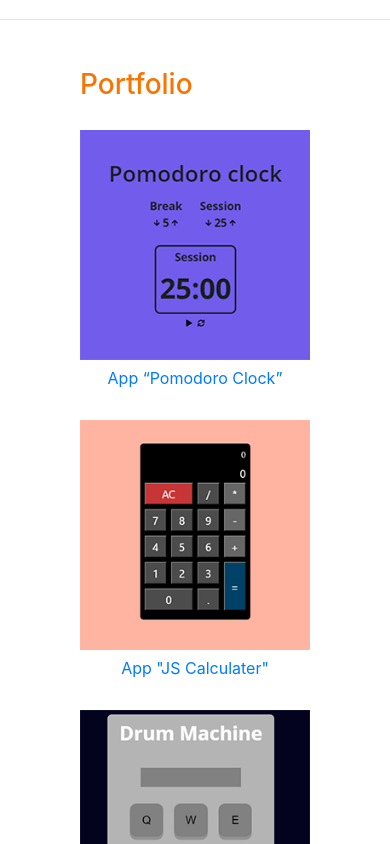
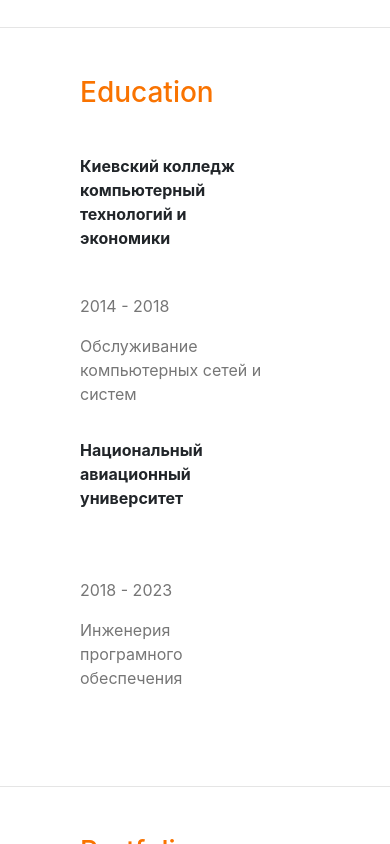
Before and after one commit to Aleksandr130402/portfolio, a React (Create React App) app in the folder client/: page / in a window 390 px wide. Shown: the part 1560-2404 px from the top of the page. Built offline with nearby package versions, Linux system fonts and the light colour scheme.

Commit message:
Added Education component and mended contact form width

```diff
--- a/client/src/App.js
+++ b/client/src/App.js
@@ -2,6 +2,7 @@
 import Navigation from './Navigation';
 import Header from './Header';
 import Skills from './Skills';
+import Education from './Education';
 import Portfolio from './Portfolio';
 import Contact from './Contact';
 
@@ -14,6 +15,8 @@
           <hr/>
           <Skills/>
           <hr/>
+          <Education/>
+          <hr/>
           <Portfolio/>
           <hr/>
           <Contact/>
--- a/client/src/Contact.css
+++ b/client/src/Contact.css
@@ -56,6 +56,11 @@
     display: block;
 }
 
+@media (max-width: 767px) {
+    .contact-about {
+        width: 260px;
+    }
+}
 @media (max-width: 991px) {
     .contact-text {
         margin-top: 2em;
--- a/client/src/Contact.js
+++ b/client/src/Contact.js
@@ -70,6 +70,7 @@
                     <div className="contact-title">
                         <h3>Contact</h3>
                     </div>
+                    <div className="contact-about">
                         <div className="contact-text">
                             <p>Работаете над каким-нибудь классным проектом? Есть работа для меня? Просто напишите мне.</p>
                         </div>
@@ -91,7 +92,7 @@
                                 <button type="submit" className="btn btn-secondary btn-block">Send</button>
                             </form>
                         </div>
-
+                    </div>
                 </div>
             </div>
         )
--- /dev/null
+++ b/client/src/Education.css
@@ -0,0 +1,41 @@
+.education {
+    margin: 2em 4em 4em;
+    padding: 1em;
+    position: relative;
+
+   }
+
+.education-title {
+    color: #F97300;
+    margin-bottom: 1em;
+}
+
+.education dt {
+    height: 60px;
+    margin-bottom: 1em;
+}
+
+
+.education dd {
+    color:#767676;
+}
+
+@media (max-width: 991px) {
+    .education-about {
+        margin-top: 5em;
+    }
+
+    .education dl {
+        width: 190px;
+    }
+}
+
+@media (max-width: 767px) {
+    .education dt {
+        margin-top: 1em;
+    }
+
+    .education dd {
+        margin-bottom: 1em;
+    }
+}
--- /dev/null
+++ b/client/src/Education.js
@@ -0,0 +1,33 @@
+import React, {Component} from 'react'
+import './Education.css'
+
+export default class Education extends Component {
+    render() {
+        return (
+            <div className="education" id="aducation">
+		        <h3 className="education-title"> Education </h3>
+                <div className="row">
+                    <div className="col-lg-4 col-md-4 col-sm-12">
+                    <dl>
+                    <dt> Киевский колледж компьютерный технологий и экономики </dt>
+                        <div className="education-about">
+                        <dd> 2014 - 2018</dd>
+
+                        <dd> Обслуживание компьютерных сетей и систем </dd>
+                        </div>
+                    </dl>
+                    </div>
+                    <div className="col-lg-4 col-md-4 col-sm-12">
+                    <dl>
+                    <dt> Национальный авиационный университет </dt>
+                        <div className="education-about">
+                        <dd> 2018 - 2023</dd>
+                        <dd> Инженерия програмного обеспечения </dd>
+                        </div>
+                    </dl>
+                    </div>
+                </div>
+            </div>
+        );
+    }
+};
--- a/client/src/Header.css
+++ b/client/src/Header.css
@@ -103,6 +103,7 @@
 }
 
 @media (max-width: 767px) {
+
     .about-img-wrap {
         text-align: center;
         order: -1;
--- a/client/src/Navigation.js
+++ b/client/src/Navigation.js
@@ -24,6 +24,11 @@
                     </Link>
                     </li>
                     <li className="nav-item">
+                    <Link className="nav-link" activeClass="active" to="education" spy={true} smooth={true} duration={500} offset={-70}>
+                    Обучение
+                    </Link>
+                    </li>
+                    <li className="nav-item">
                     <Link className="nav-link" activeClass="active" to="portfolio" spy={true} smooth={true} duration={500} offset={-70}>
                     Портфолио
                     </Link>
--- a/client/src/Skills.js
+++ b/client/src/Skills.js
@@ -19,10 +19,12 @@
 					</dl>
 				</div>
 	            <div className="col-lg-4 col-md-4 col-sm-12">
+					<dl>
 					<dt>Graphic design software</dt>
 					<dd>- Avocode</dd>
 					<dd>- Basic knowledge of Adobe Photoshop</dd>
 					<dd>- Basic knowledge of Adobe Illustrator</dd>
+					</dl>
 				</div>
 			</div>
         </div>
```
Also changed, not shown: 20 other files (tests, documents, lock files or other folders). Lines whose indentation alone changed are shown as unchanged.
